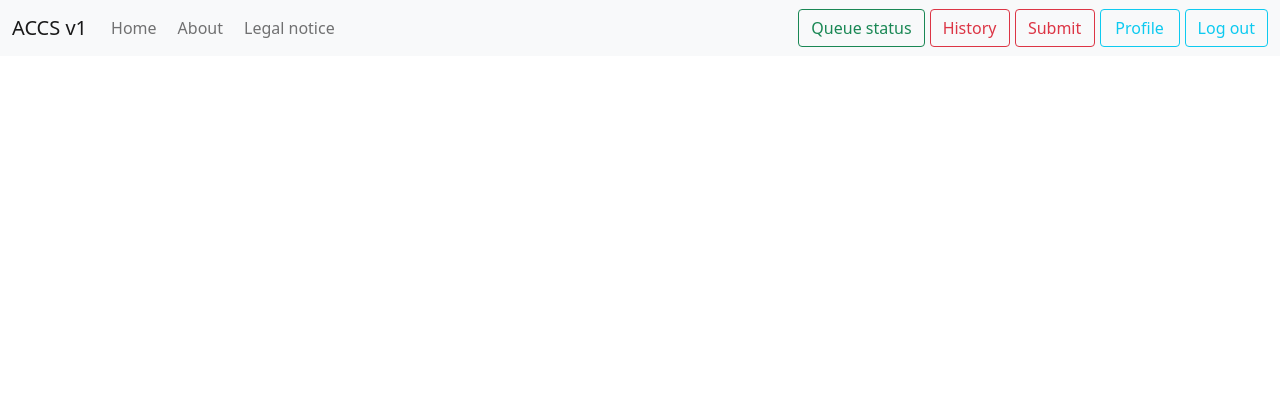
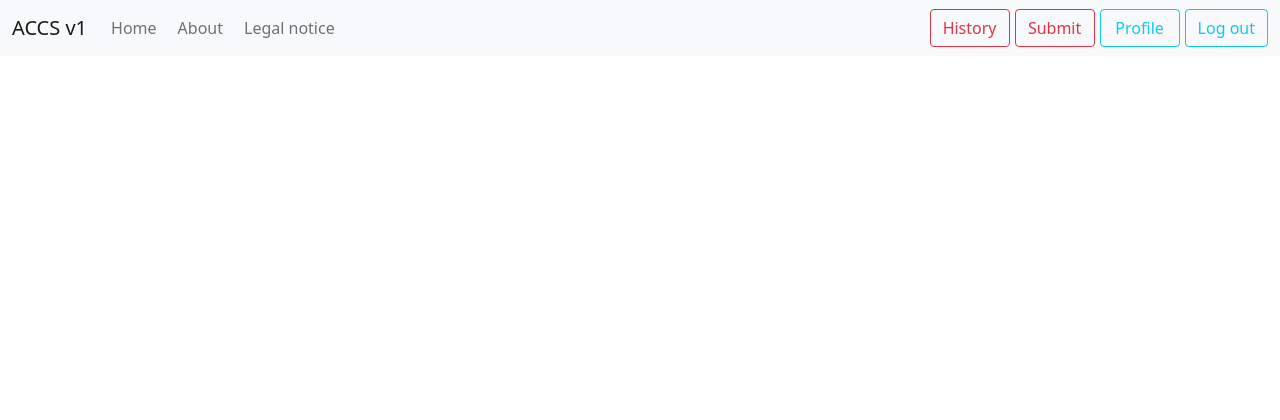
Before and after one commit to ClinicalEpigeneticsLaboratory/ACCS, a Django app: page /about/ in a window 1280 px wide. Shown: the top 420 px of the page. Run offline with Django 5.2, Linux system fonts and the light colour scheme; the visitor is signed in with stand-in values (Sample User, id 1); data that the repository does not hold is empty; parts of the project's set-up code (start-up, migrations or seed data) failed here and were passed over.

Commit message:
Updated templates

```diff
--- a/accs_app/app/templates/app/base.html
+++ b/accs_app/app/templates/app/base.html
@@ -40,10 +40,6 @@
 
             <div class="navbar-nav nav-justified-right">
                 <!-- Modal Trigger Button -->
-                <button class="btn btn-outline-success" data-bs-toggle="modal" data-bs-target="#celery-status-modal"
-                        style="min-width: 80px">Queue status
-                </button>
-
                 <a href="{% url 'accs-history' %}">
                     <button class="btn btn-outline-danger" style="min-width: 80px">History</button>
                 </a>
@@ -97,25 +93,6 @@
     {% block content %} {% endblock %}
 </div>
 
-<!-- Modal -->
-<div class="modal fade" id="celery-status-modal" tabindex="-1" role="dialog" aria-labelledby="CeleryStatusModal"
-     aria-hidden="true">
-    <div class="modal-dialog" role="document">
-        <div class="modal-content">
-            <div class="modal-header">
-                <h5 class="modal-title" id="CeleryStatusModal">Queue status</h5>
-                <button type="button" class="btn-close" data-bs-dismiss="modal" aria-label="Close"></button>
-            </div>
-            <div class="modal-body">
-                <div class="status-item" id="workers">Active workers: <div class="spinner-grow spinner-grow-sm"></div></div>
-                <div class="status-item" id="active-tasks">Active tasks: <div class="spinner-grow spinner-grow-sm"></div></div>
-                <div class="status-item" id="pending-tasks">Pending tasks: <div class="spinner-grow spinner-grow-sm"></div></div>
-                <div class="status-item" id="estimated-time">Estimated time to finish all submitted tasks: <div class="spinner-grow spinner-grow-sm"></div></div>
-            </div>
-        </div>
-    </div>
-</div>
-
 <footer class="container-fluid text-center text-light footer-section">
     <div style="margin: 10px">
         <a href="{% url 'accs-home' %}"><button class="btn btn-outline-secondary" style="min-width: 80px">ACCS v1</button></a>
@@ -132,33 +109,6 @@
     <br>
 </footer>
 
-<!-- Scripts -->
-<script>
-    async function fetchCeleryStatus() {
-        try {
-            const response = await fetch('/celery-status/');
-            const data = await response.json();
-
-            // Update the HTML content with the fetched data
-            document.getElementById('workers').textContent = `Active workers: ${data.max_concurrency}`;
-            document.getElementById('active-tasks').textContent = `Active tasks: ${data.active_threads}`;
-            document.getElementById('pending-tasks').textContent = `Pending tasks: ${data.scheduled_threads}`;
-            document.getElementById('estimated-time').textContent = `Estimated time to finish all submitted tasks: ${data.estimated_time} [min]`;
-
-        } catch (error) {
-            console.error("Error fetching data:", error);
-            document.getElementById('workers').textContent = `Active workers: Error`;
-            document.getElementById('active-tasks').textContent = `Active tasks: Error`;
-            document.getElementById('pending-tasks').textContent = `Pending tasks: Error`;
-            document.getElementById('estimated-time').textContent = `Estimated time to finish all submitted tasks: Error`;
-
-        }
-    }
-
-    // Call the function to fetch and display Celery status data
-    fetchCeleryStatus();
-
-</script>
 <!-- Bootstrap Bundle with Popper -->
 <script src="https://cdn.jsdelivr.net/npm/bootstrap@5.0.2/dist/js/bootstrap.bundle.min.js"
         integrity="sha384-MrcW6ZMFYlzcLA8Nl+NtUVF0sA7MsXsP1UyJoMp4YLEuNSfAP+JcXn/tWtIaxVXM"
--- a/accs_app/app/templates/app/report.html
+++ b/accs_app/app/templates/app/report.html
@@ -100,11 +100,9 @@
 
 <script>
 document.addEventListener('DOMContentLoaded', function() {
-    // Debugging: Log to ensure spinner and plots are properly selected
     console.log('Spinner:', document.getElementById('spinner'));
     console.log('Plots:', document.getElementById('plots'));
 
-    // Hide the spinner
     document.getElementById('spinner').style.setProperty('display', 'none', 'important');
     document.getElementById('plots-a').style.setProperty('visibility', 'visible', 'important');
     document.getElementById('plots-b').style.setProperty('visibility', 'visible', 'important');
```
